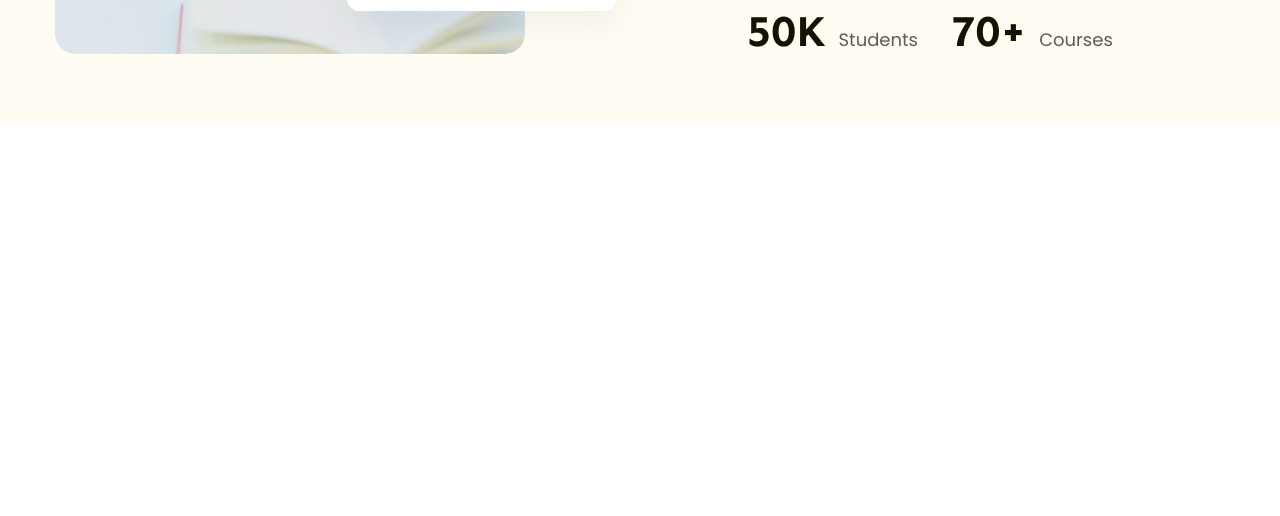
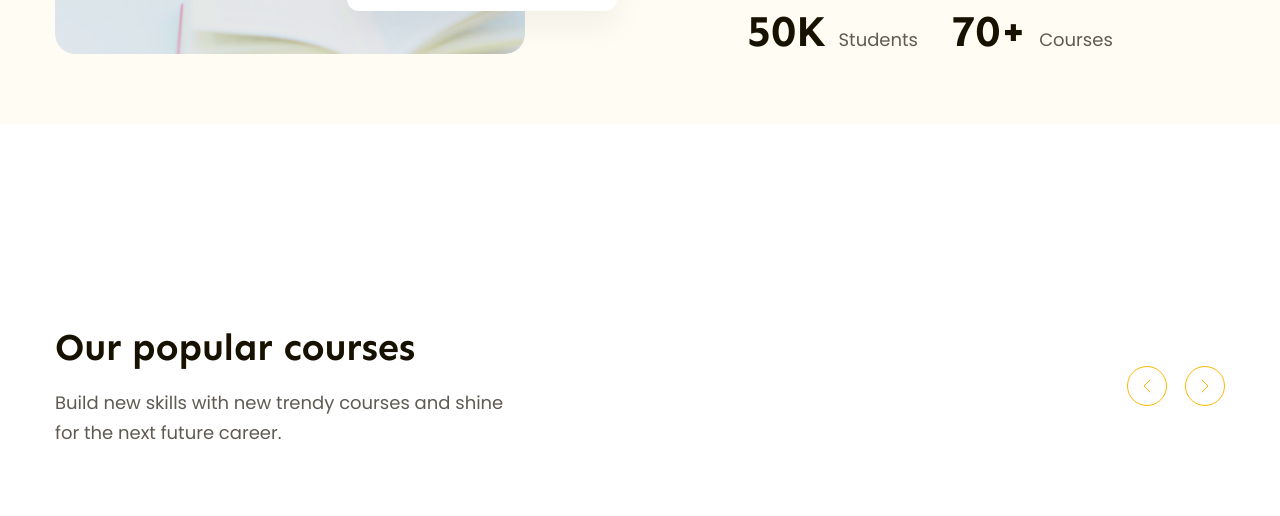
Before and after one commit to mikeytran2608/Project-2, a plain HTML site: page index.html in a window 1280 px wide. Shown: the part 781-1297 px from the top of the page. Drawn offline with Linux system fonts and the light colour scheme.

Commit message:
update popular heading

```diff
--- a/assets/css/styles.css
+++ b/assets/css/styles.css
@@ -36,6 +36,23 @@ a {
 
 .btn:hover {
     opacity: 0.9;
+}
+
+.heading {
+    font-family: var(--font-heading);
+    font-weight: 700;
+    letter-spacing: -0.02rem;
+    color: #171100;
+}
+
+.heading.lv1 {
+    font-size: 5.8rem;
+    line-height: 1.17;
+}
+
+.heading.lv2 {
+    font-size: 3.8rem;
+    line-height: 1.26;
 }
 
 .main-content {
@@ -189,15 +206,6 @@ a {
     padding: 64px 0 0 130px;
 }
 
-.hero .heading {
-    font-family: var(--font-heading);
-    font-weight: 700;
-    font-size: 5.8rem;
-    line-height: 1.17;
-    letter-spacing: -0.02rem;
-    color: #171100;
-}
-
 .hero .desc {
     margin-top: 22px;
     font-size: 1.8rem;
@@ -257,3 +265,49 @@ a {
     line-height: 1.23;
     color: #171100;
 }
+
+/* ======================= Popular ======================= */
+.popular {
+    padding: 65px 0;
+    margin-top: 135px;
+}
+
+.popular-top {
+    display: flex;
+    align-items: center;
+}
+
+.popular-top .info {
+    margin-right: auto;
+}
+
+.popular-top .desc {
+    margin-top: 16px;
+    width: 458px;
+    font-size: 1.8rem;
+    line-height: 1.67;
+    color: #5f5b53;
+}
+
+.popular-top .controls {
+    display: flex;
+    gap: 18px;
+}
+
+.popular-top .control-btn {
+    display: flex;
+    align-items: center;
+    justify-content: center;
+    width: 40px;
+    height: 40px;
+    border-radius: 50%;
+    color: var(--primary-color);
+    border: 1px solid var(--primary-color);
+    background: transparent;
+}
+
+.popular-top .control-btn:hover {
+    background: var(--primary-color);
+    color: #fff;
+    cursor: pointer;
+}
--- a/index.html
+++ b/index.html
@@ -116,7 +116,7 @@
 
                         <!-- Hero right -->
                         <div class="content-block">
-                            <h1 class="heading">
+                            <h1 class="heading lv1">
                                 Learn without limits and spread knowledge.
                             </h1>
                             <p class="desc">
@@ -147,6 +147,55 @@
                     </div>
                 </div>
             </div>
+
+            <!-- Popular -->
+            <div class="popular">
+                <div class="main-content">
+                    <div class="popular-top">
+                        <div class="info">
+                            <h2 class="heading lv2">Our popular courses</h2>
+                            <p class="desc">
+                                Build new skills with new trendy courses and
+                                shine for the next future career.
+                            </p>
+                        </div>
+                        <div class="controls">
+                            <button class="control-btn">
+                                <svg
+                                    width="8"
+                                    height="14"
+                                    viewBox="0 0 8 14"
+                                    fill="none"
+                                    xmlns="http://www.w3.org/2000/svg"
+                                >
+                                    <path
+                                        d="M7 1L1 7L7 13"
+                                        stroke="currentColor"
+                                        stroke-linecap="round"
+                                        stroke-linejoin="round"
+                                    />
+                                </svg>
+                            </button>
+                            <button class="control-btn">
+                                <svg
+                                    width="8"
+                                    height="14"
+                                    viewBox="0 0 8 14"
+                                    fill="none"
+                                    xmlns="http://www.w3.org/2000/svg"
+                                >
+                                    <path
+                                        d="M1 1L7 7L1 13"
+                                        stroke="currentColor"
+                                        stroke-linecap="round"
+                                        stroke-linejoin="round"
+                                    />
+                                </svg>
+                            </button>
+                        </div>
+                    </div>
+                </div>
+            </div>
         </main>
     </body>
 </html>
```
Also changed, not shown: assets/icons/chevron-left.svg (added), assets/icons/chevron-right.svg (added).
